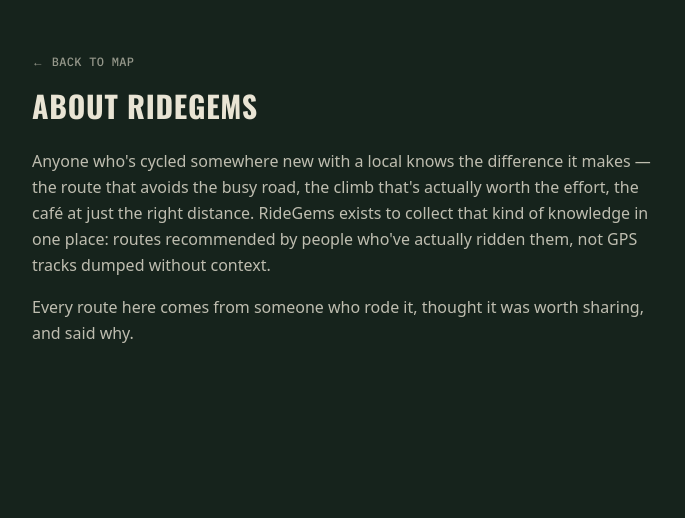
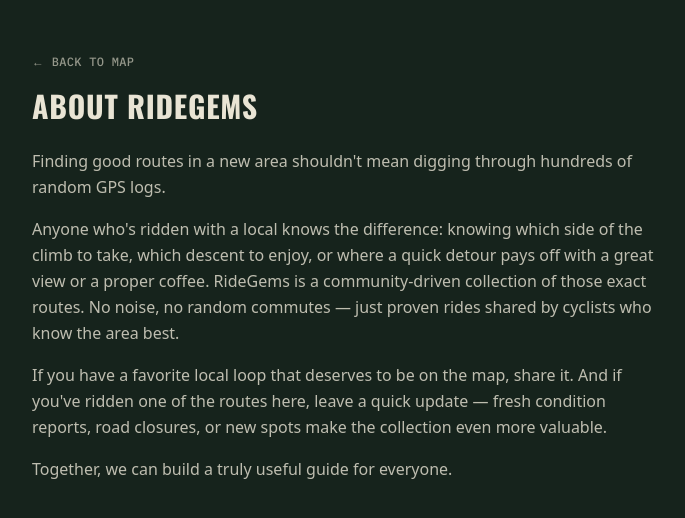
Before and after one commit to danhorRG/ridegems, a Next.js app: page /about in a window 1280 px wide. Shown: the top 518 px of the page, without its empty margins (292-977 px from the left). Built offline with nearby package versions, Linux system fonts and the light colour scheme.

Commit message:
Finalize About page copy

```diff
--- a/src/app/about/page.tsx
+++ b/src/app/about/page.tsx
@@ -17,13 +17,22 @@
 
         <div className="mt-6 flex flex-col gap-4 text-sm leading-relaxed text-parchment/80 sm:text-base">
           <p>
-            Anyone who&apos;s cycled somewhere new with a local knows the difference it makes —
-            the route that avoids the busy road, the climb that&apos;s actually worth the effort,
-            the café at just the right distance. RideGems exists to collect that kind of knowledge
-            in one place: routes recommended by people who&apos;ve actually ridden them, not GPS
-            tracks dumped without context.
+            Finding good routes in a new area shouldn&apos;t mean digging through hundreds of
+            random GPS logs.
           </p>
-          <p>Every route here comes from someone who rode it, thought it was worth sharing, and said why.</p>
+          <p>
+            Anyone who&apos;s ridden with a local knows the difference: knowing which side of the
+            climb to take, which descent to enjoy, or where a quick detour pays off with a great
+            view or a proper coffee. RideGems is a community-driven collection of those exact
+            routes. No noise, no random commutes — just proven rides shared by cyclists who know
+            the area best.
+          </p>
+          <p>
+            If you have a favorite local loop that deserves to be on the map, share it. And if
+            you&apos;ve ridden one of the routes here, leave a quick update — fresh condition
+            reports, road closures, or new spots make the collection even more valuable.
+          </p>
+          <p>Together, we can build a truly useful guide for everyone.</p>
         </div>
       </div>
     </div>
```
